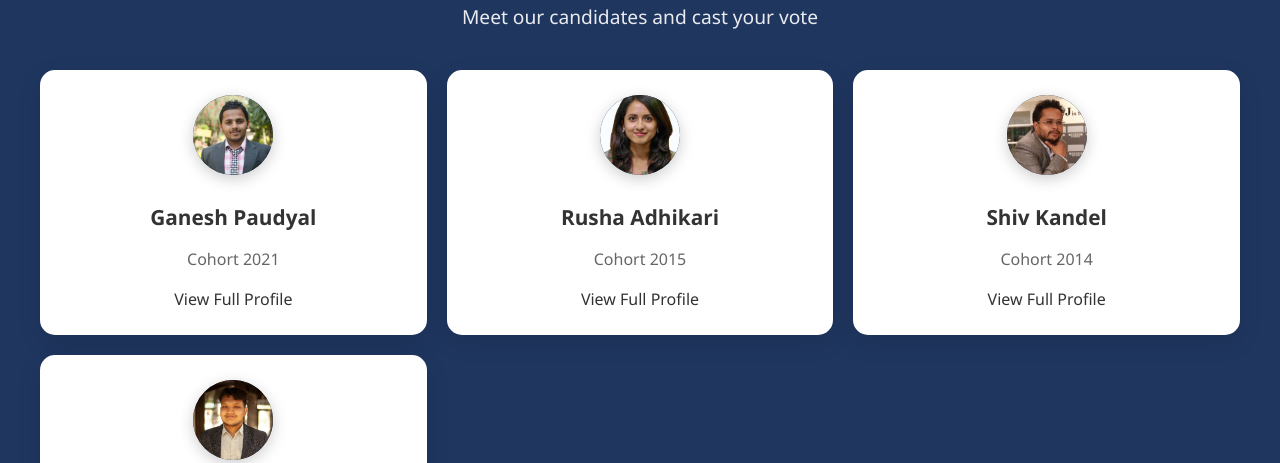
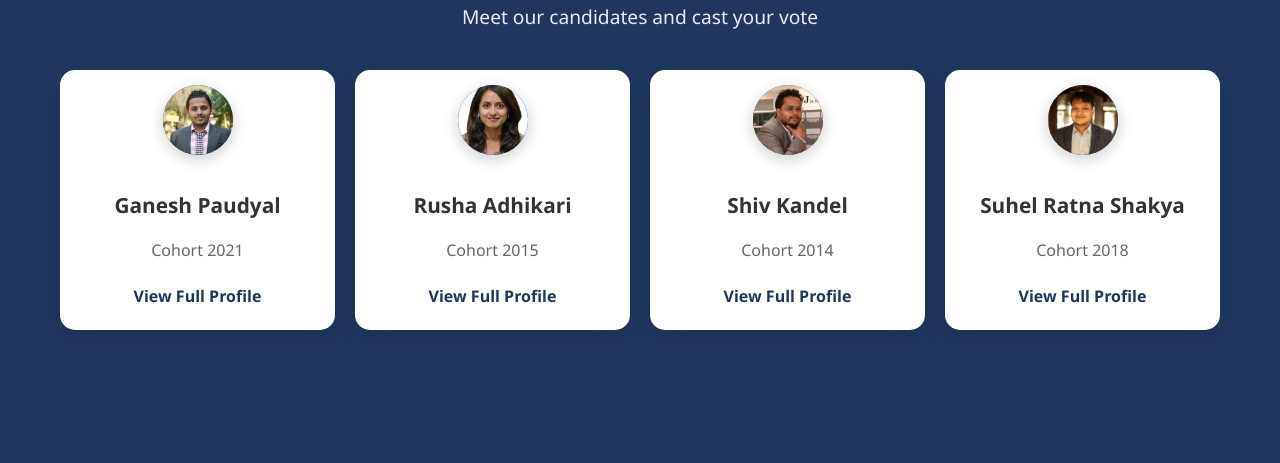
Before and after one commit to testerrandom9/Alumni-Voting-Results, a plain HTML site: page index.html in a window 1280 px wide. Shown: the part 337-800 px from the top of the page. Drawn offline with Linux system fonts and the light colour scheme.

Commit message:
Update styles.css

```diff
--- a/styles.css
+++ b/styles.css
@@ -198,18 +198,25 @@ body {
 
 .candidates-grid {
     display: grid;
-    grid-template-columns: repeat(auto-fit, minmax(300px, 1fr));
+    grid-template-columns: repeat(4, 1fr);
     gap: 20px;
     margin-top: 40px;
+    max-width: 1400px;
+    margin-left: auto;
+    margin-right: auto;
+    padding: 0 20px;
 }
 
 .candidate-profile {
     background: white;
     border-radius: 15px;
-    padding: 25px;
+    padding: 15px 15px;
     text-align: center;
     box-shadow: 0 8px 25px rgba(0,0,0,0.1);
     transition: all 0.3s ease;
+    display: flex;
+    flex-direction: column;
+    align-items: center;
 }
 
 .candidate-profile:hover {
@@ -218,21 +225,44 @@ body {
 }
 
 .candidate-profile .candidate-avatar {
-    width: 80px;
-    height: 80px;
-    margin: 0 auto 20px;
-    font-size: 32px;
+    width: 70px;
+    height: 70px;
+    margin: 0 auto 8px;
+    font-size: 28px;
 }
 
 .candidate-profile h4 {
     font-size: 1.3rem;
-    margin-bottom: 10px;
+    margin-bottom: 4px;
     color: #333;
 }
 
 .candidate-profile p {
     color: #666;
-    line-height: 1.6;
+    line-height: 1.4;
+    margin-bottom: 8px;
+}
+
+.profile-link {
+    margin-top: 8px;
+    padding: 6px 12px;
+    color: #1F365F;
+    font-weight: 600;
+    border-radius: 20px;
+    transition: all 0.3s ease;
+    cursor: pointer;
+    border: 2px solid transparent;
+}
+
+.profile-link:hover {
+    background: #1F365F;
+    color: white;
+    transform: translateY(-2px);
+    box-shadow: 0 4px 12px rgba(31, 54, 95, 0.2);
+}
+
+.profile-link:active {
+    transform: translateY(0);
 }
 
 .error-message {
@@ -309,6 +339,13 @@ body {
     box-shadow: 0 4px 15px rgba(0,0,0,0.1);
 }
 
+@media (max-width: 1200px) {
+    .candidates-grid {
+        grid-template-columns: repeat(2, 1fr);
+        max-width: 800px;
+    }
+}
+
 @media (max-width: 768px) {
     .header h1 {
         font-size: 2rem;
@@ -327,4 +364,10 @@ body {
     .candidate-avatar {
         margin: 0 0 15px 0;
     }
+
+    .candidates-grid {
+        grid-template-columns: 1fr;
+        gap: 20px;
+        padding: 10px;
+    }
 }
```
